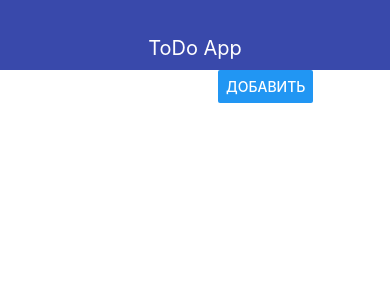
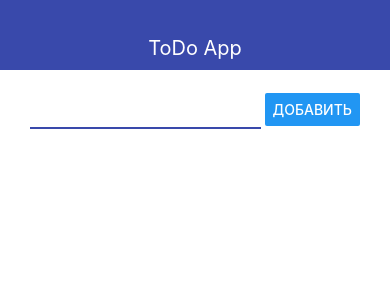
Before and after one commit to basimka/rn-todo-app, a React Native app: screen / in a window 390 px wide. Shown: the top 300 px of the page. Built offline with nearby package versions, Linux system fonts and the light colour scheme.

Commit message:
modified:   App.js 	modified:   src/AddTodo.js 	new file:   src/Todo.js

```diff
--- a/App.js
+++ b/App.js
@@ -3,6 +3,7 @@ import { StyleSheet, Text, View } from 'react-native';
 import { Navbar } from './src/Navbar';
 import React, { useState } from 'react';
 import { AddTodo } from './src/AddTodo';
+import { Todo } from './src/Todo';
 
 
 export default function App() {
@@ -23,18 +24,23 @@ export default function App() {
   }
 
   return (
-    <View style={styles.container}>
+    <View>
       <Navbar title="ToDo App" />
-      <AddTodo onSubmit={AddTodo}/>
-      <View>
-        { todos.map(todo =>{
-          return <Text key={todo.id}>{todo.title}</Text>
-        }) }
+      <View style={styles.container}>
+        <AddTodo onSubmit={addTodo}/>
+        <View>
+          { todos.map(todo =>(
+            <Todo todo={todo} key={todo.id}/>
+          )) }
+        </View>
       </View>
     </View>
   );
 }
 
 const styles = StyleSheet.create({
-  container: {},
+  container: {
+    paddingHorizontal: 30,
+    paddingVertical: 20
+  },
 });
--- a/src/AddTodo.js
+++ b/src/AddTodo.js
@@ -6,11 +6,11 @@ export const AddTodo = ({ onSubmint }) => {
     const pressHandler = () =>{
         onSubmint('Test todo!')
     }
+
     return(
         <View style = {styles.block}>
-            <TextInput />
+            <TextInput style = {styles.input}/>
             <Button title = 'Добавить' onPress={pressHandler}/>
-
         </View>
     )
 }
@@ -18,7 +18,16 @@ export const AddTodo = ({ onSubmint }) => {
 const styles = StyleSheet.create({
     block:{
         flexDirection: 'row',
+        justifyContent: 'space-between',
+        alignItems: 'center',
+        marginBottom: 15
 
-
+    },
+    input:{
+        width: '70%',
+        padding: 10,
+        borderStyle: 'solid',
+        borderBottomWidth: 2,
+        borderBottomColor: '#3949ab'
     }
 })
--- /dev/null
+++ b/src/Todo.js
@@ -0,0 +1,23 @@
+import React from "react";
+import { Text, View, StyleSheet } from "react-native";
+
+
+export const Todo = ({  todo  }) => {
+    return (
+        <View style={styles.todo}>
+            <Text>{todo.title}</Text>
+        </View>
+    )
+}
+
+
+const styles = StyleSheet.create({
+    todo:{
+        flexDirection: 'row',
+        alignItems: 'center',
+        padding: 15,
+        borderWidth: 1,
+        borderColor: '#eee',
+        borderRadius: 5,
+    }
+})
```
